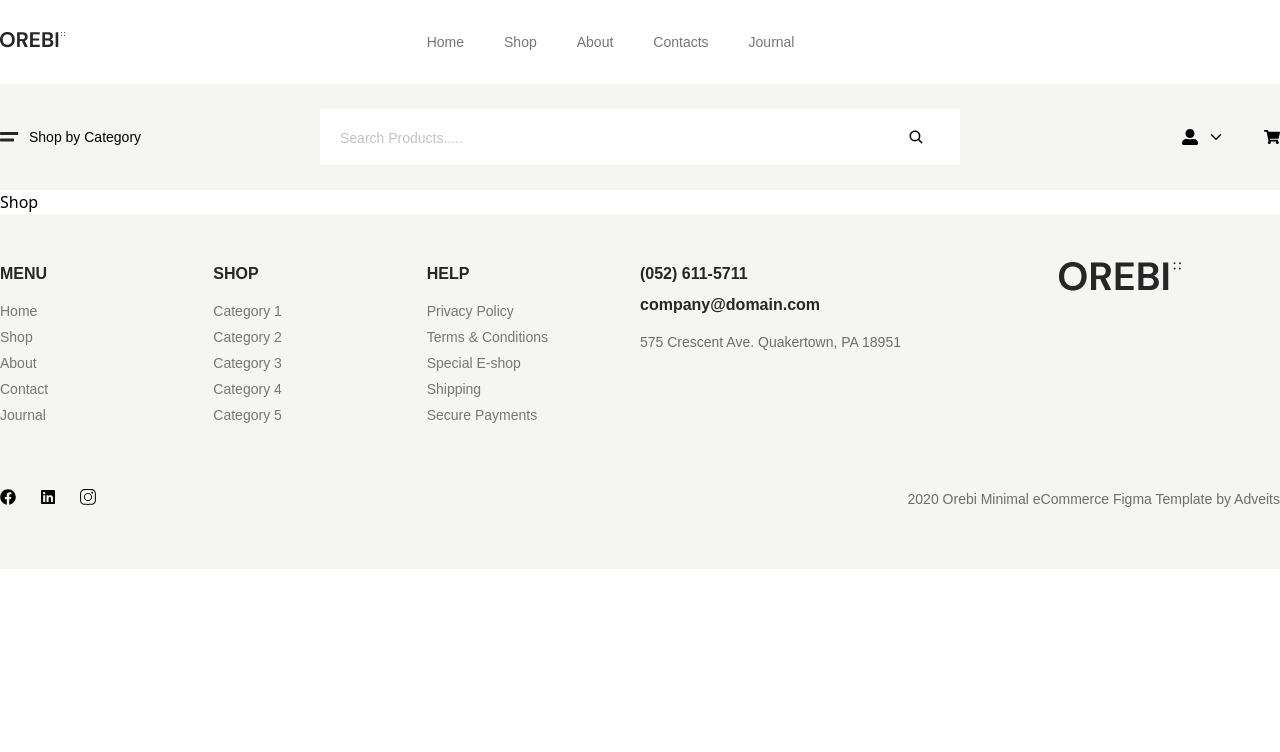
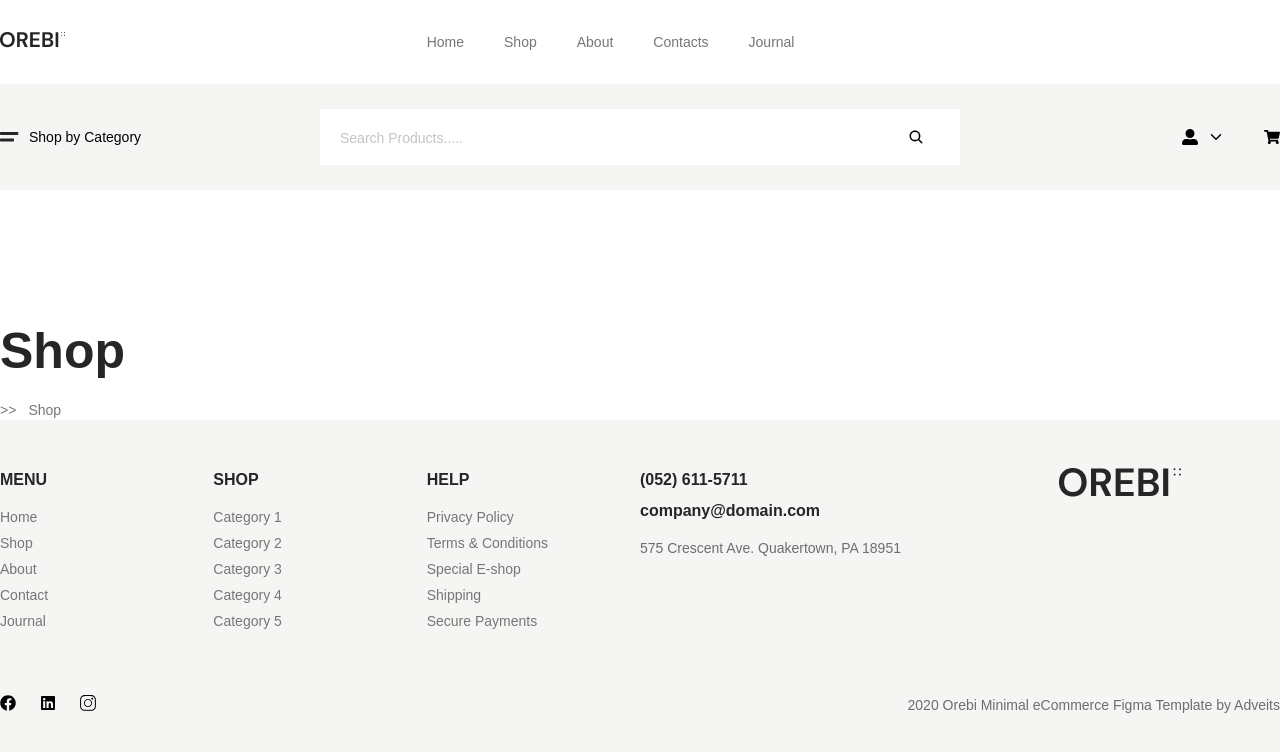
Before and after one commit to rahuldevsutradhar/E-Commars, a React app: page /shop in a window 1280 px wide. Shown: the top 752 px of the page. Built offline with nearby package versions, Linux system fonts and the light colour scheme; the HTML template or start-up script is replaced by a standard one.

Commit message:
add react breadcumbs slide

```diff
--- a/src/Page/About.jsx
+++ b/src/Page/About.jsx
@@ -6,11 +6,22 @@ import Button from './componants/Button'
 import aboutimg from '../assets/aboutimg (1).png'
 import aboutimg2 from '../assets/aboutimg2.png'
 import AboutCart from './componants/AboutCart'
+import { useSelector } from 'react-redux'
 
 const About = () => {
+  let data3=useSelector((state)=>state.bread.prevValue)
+  let data2=useSelector((state)=>state.bread.aftervalue)
+
   return (
     <section className='py-[130px]'>
       <Container>
+         <div>
+        <h1 className='font-bold font-DM text-second text-[50px] pt-[124px]'>About</h1>
+      </div>
+      <div className='flex gap-x-3'>
+        <h1 className='font-normal font-DM text-frist text-sm  pt-[11px]'>{data2}>{data3}></h1>
+        <h1 className='font-normal font-DM text-frist text-sm  pt-[11px]'>About</h1>
+      </div>
         <Flex className='justify-between py-[136px] gap-x-[40px]'>
           <div className='w-1/2 relative'>
             <Image src={aboutimg}  className='w-[49%]'/>
--- a/src/Page/Account.jsx
+++ b/src/Page/Account.jsx
@@ -1,12 +1,17 @@
 import React from 'react'
 import Container from './componants/Container'
+import { useSelector } from 'react-redux'
+
+
 
 const Account = () => {
+
+
   return (
     <section className='my-[130px]'>
         <Container>
             <h1 className='font-bold font-DM text-second text-[50px]'>My Account</h1>
-        <p className='font-normal font-DM text-frist text-sm  pt-[11px] mb-[127px]'>Home  >  My account</p>
+            <p className='font-normal font-DM text-frist text-sm  pt-[11px] mb-[127px]'>  >  My account</p>
 
         </Container>
     </section>
--- a/src/Page/Contact.jsx
+++ b/src/Page/Contact.jsx
@@ -1,15 +1,19 @@
 import React from 'react'
 import Container from './componants/Container'
 import Button from './componants/Button'
+import { useSelector } from 'react-redux'
 
 const Contact = () => {
+    let data=useSelector((state)=>state.bread.prevValue)
+    let data2=useSelector((state)=>state.bread.aftervalue)
+
   return (
     <section>
       <Container>
         <div className='mb-[125px]'>
            <h1 className='font-bold font-DM text-second text-[50px] pt-[124px]'>Contact</h1>
            <div className='flex gap-x-3'>
-             <h1 className='font-normal font-DM text-frist text-sm  pt-[11px]'>home</h1>
+             <h1 className='font-normal font-DM text-frist text-sm  pt-[11px]'>{data2}>{data}> </h1>
              <h1 className='font-normal font-DM text-frist text-sm  pt-[11px]'>Contact</h1>
            </div>
         </div>
--- a/src/Page/Layout/Navbar.jsx
+++ b/src/Page/Layout/Navbar.jsx
@@ -5,8 +5,16 @@ import Image from '../componants/Image'
 import Logo from '../../assets/Logo.png'
 import List from '../componants/List'
 import { Link } from 'react-router-dom'
+import { useDispatch, useSelector } from 'react-redux'
+import { activebutton } from '../../slices/breadcumbs'
 
 const Navbar = () => {
+    let dispatch = useDispatch();
+
+let handleIncrement = (name) => {
+  dispatch(activebutton(name));
+}
+
   return (
      <section className='py-[32px]'>
         <Container>
@@ -17,11 +25,11 @@ const Navbar = () => {
 
                 <div className='w-8/12'>
                     <ul className='flex gap-x-10'>
-                    <Link to={'/'}><List text="Home"/></Link>
-                    <Link to={'/shop'}><List text="Shop"/></Link>
-                    <Link to={'/About'}><List text="About"/></Link>
-                    <Link to={'/contact'}><List text="Contacts"/></Link>
-                    <Link to={'/Journal'}><List text="Journal"/></Link>
+                    <Link onClick={()=>handleIncrement("Home")} to={'/'}><List text="Home"/></Link>
+                    <Link onClick={()=>handleIncrement("Shop")} to={'/shop'}><List text="Shop"/></Link>
+                    <Link onClick={()=>handleIncrement("About")} to={'/About'}><List text="About"/></Link>
+                    <Link onClick={()=>handleIncrement("Contacts")} to={'/contact'}><List text="Contacts"/></Link>
+                    <Link onClick={()=>handleIncrement("Journal")} to={'/Journal'}><List text="Journal"/></Link>
 
 
 
--- a/src/Page/Shop.jsx
+++ b/src/Page/Shop.jsx
@@ -1,8 +1,24 @@
-import React from 'react'
+import React, { useState } from 'react'
+import { useDispatch, useSelector } from 'react-redux'
+import { increment } from '../slices/counterSlice'
 
 const Shop = () => {
+
+  let data2 = useSelector((state) => state.bread.prevValue)
+  let data3=useSelector((state)=>state.bread.aftervalue)
+
+
   return (
-    <div>Shop</div>
+    <section>
+      <div>
+        <h1 className='font-bold font-DM text-second text-[50px] pt-[124px]'>Shop</h1>
+      </div>
+      <div className='flex gap-x-3'>
+        <h1 className='font-normal font-DM text-frist text-sm  pt-[11px]'>{data3}>{data2}></h1>
+        <h1 className='font-normal font-DM text-frist text-sm  pt-[11px]'>Shop</h1>
+      </div>
+    </section>
+
   )
 }
 
--- /dev/null
+++ b/src/slices/breadcumbs.js
@@ -0,0 +1,25 @@
+import { createSlice } from '@reduxjs/toolkit'
+
+export const breadcumbs = createSlice({
+  name: 'bread',
+  initialState: {
+      aftervalue:null,
+      prevValue: null,
+      currentValue: null,
+
+  },
+  reducers: {
+    activebutton: (state,action) => {
+      // console.log(state.prevValue);
+      // console.log(action.payload);
+
+      state.aftervalue=state.prevValue
+      state.prevValue=state.currentValue
+      state.currentValue=action.payload
+
+    },
+  },
+})
+
+export const { activebutton } = breadcumbs.actions
+export default breadcumbs.reducer
--- a/src/slices/counterSlice.js
+++ b/src/slices/counterSlice.js
@@ -3,11 +3,12 @@ import { createSlice } from '@reduxjs/toolkit'
 export const counterSlice = createSlice({
   name: 'counter',
   initialState: {
-    value: 500,
+    value: 0,
   },
   reducers: {
-    increment: (state) => {
-      state.value += 1
+    increment: (state,action) => {
+      state.value+=action.payload
+
     },
   },
 })
--- a/src/store.js
+++ b/src/store.js
@@ -1,8 +1,10 @@
 import { configureStore } from '@reduxjs/toolkit'
-import counterReducer from './slices/counterSlice' // import default reducer
+import counterReducer from './slices/counterSlice'
+import  breadcumbs  from './slices/breadcumbs'
 
 export default configureStore({
   reducer: {
     counter: counterReducer,
+    bread:breadcumbs,
   },
 })
```
